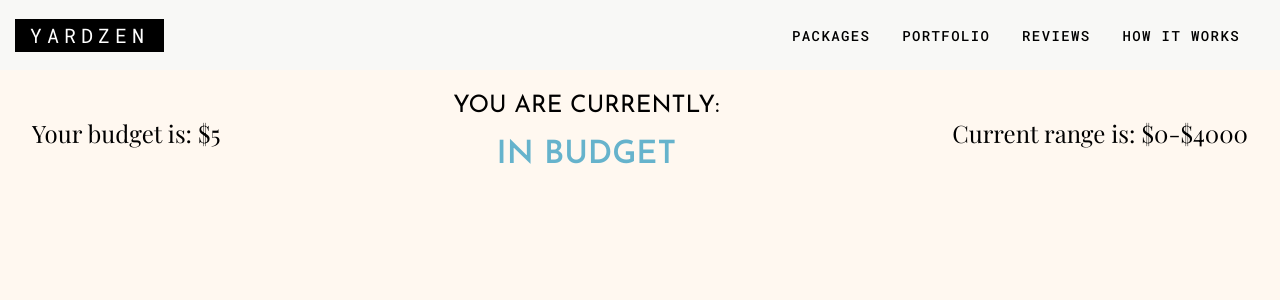
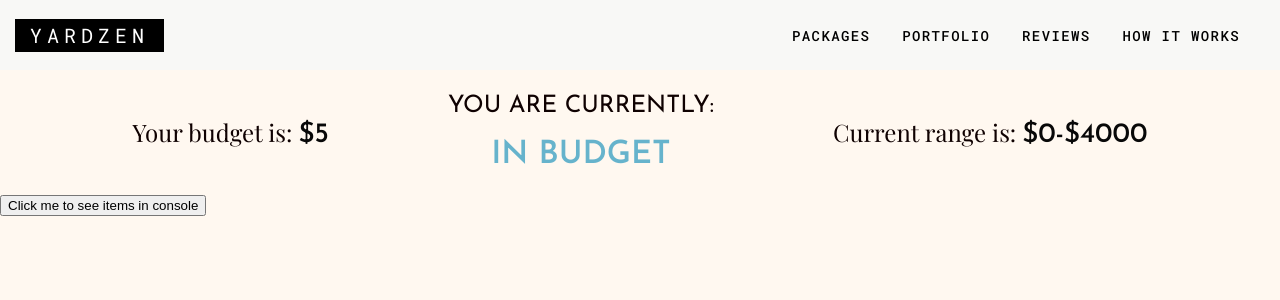
Before and after one commit to gcrews1894/budget-calc, a React (Create React App) app: page / in a window 1280 px wide. Both pictures are taken after typing "5" into the empty fields and a click on the button "Get Started". Shown: the top 300 px of the page. Built offline with nearby package versions, Linux system fonts and the light colour scheme; no server answers; the database is empty; a web font is replaced by a local one.

Commit message:
connected firebase

```diff
--- a/package.json
+++ b/package.json
@@ -10,6 +10,7 @@
     "@types/node": "^12.20.6",
     "@types/react": "^17.0.3",
     "@types/react-dom": "^17.0.2",
+    "firebase": "^8.3.0",
     "node-sass": "^5.0.0",
     "react": "^17.0.1",
     "react-dom": "^17.0.1",
--- a/src/containers/itemsList.tsx
+++ b/src/containers/itemsList.tsx
@@ -1,6 +1,9 @@
-import React, { useState } from 'react';
+import React, { useState, useEffect } from 'react';
+import firebase from '../firebase'
 
 export default function ItemsList(props:any) {
+    const [items, setItems] = useState();
+
     let budget = parseInt(props.budget);
     let lowRange = 0
     let highRange = 4000
@@ -9,15 +12,34 @@ export default function ItemsList(props:any) {
     let over = <h1 id="overBudget">OVER BUDGET</h1>
     let inBudget = <h1 id="inBudget">IN BUDGET</h1>
 
+    // queries to firestore for 'items' collect and processes data returned
+    let ref = firebase.firestore().collection("items")
+    function getItems() {
+        ref.onSnapshot((querySnapshot) => {
+            let items:any = []
+            querySnapshot.forEach((doc) => {
+                items.push(doc.data())
+            });
+            setItems(items)
+        })
+    }
+    useEffect(() => {
+        getItems();
+    }, []);
+
+    function handleClick() {
+        console.log(items)
+    }
+
     return (
         <div className="itemsList">
             <div className="totals">
-                <p>Your budget is: ${budget}</p>
+                <p>Your budget is: <span className="emphasize">${budget}</span></p>
                 <p className="budgetCheck">YOU ARE CURRENTLY: {budget > lowRange && budget < highRange ? inBudget : budget > highRange ? under : over} </p>
-                <p>Current range is: ${lowRange}-${highRange}</p>
+                <p>Current range is: <span className='emphasize'>${lowRange}-${highRange}</span></p>
             </div>
             <div className="items">
-
+                <button onClick={handleClick}>Click me to see items in console</button>
             </div>
         </div>
     )
--- /dev/null
+++ b/src/firebase.tsx
@@ -0,0 +1,16 @@
+import firebase from 'firebase/app';
+import 'firebase/firestore';
+
+const firebaseConfig = {
+    apiKey: "AIzaSyD7NUVfrImccSo8FuCBG7bXVk0oLFqgE-k",
+    authDomain: "yardzen-demo.firebaseapp.com",
+    databaseURL: "https://yardzen-demo.firebaseio.com",
+    projectId: "yardzen-demo",
+    storageBucket: "yardzen-demo.appspot.com",
+    messagingSenderId: "509183652730",
+    appId: "1:509183652730:web:ba2208f7d8e0882f009cc3"
+}
+
+firebase.initializeApp(firebaseConfig);
+
+export default firebase;
--- a/src/styling/components/_itemsList.scss
+++ b/src/styling/components/_itemsList.scss
@@ -2,13 +2,20 @@
     width: 100vw;
     .totals {
         display: flex;
-        justify-content: space-between;
+        justify-content: center;
         align-items: center;
         padding-left: 2rem;
         padding-right: 2rem;
         p {
             font-size: 24px;
             font-family: 'Playfair Display', serif;
+            color: $txtsecondary;
+            .emphasize {
+                font-size: 28px;
+                font-family: 'Josefin Sans', sans-serif;
+                font-weight: 500;
+                color: $txtbutton;
+            }
         }
         .budgetCheck {
             display: flex;
@@ -16,8 +23,11 @@
             width: 15em;
             justify-content: center;
             align-items: center;
+            margin-right: 3em;
+            margin-left: 3em;
             font-size: 24px;
             font-family: 'Josefin Sans', sans-serif;
+            color: $txtsecondary;
             #underBudget {
                 font-size: 32px;
                 font-family: 'Josefin Sans', sans-serif;
```
Also changed, not shown: 1 other file (tests, documents, lock files or other folders).
